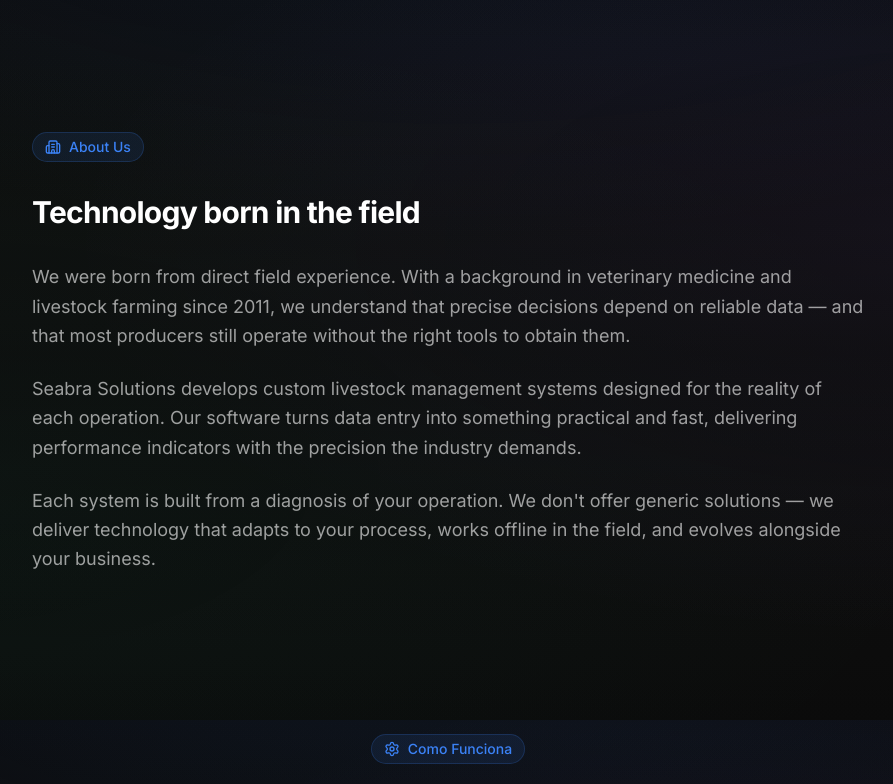
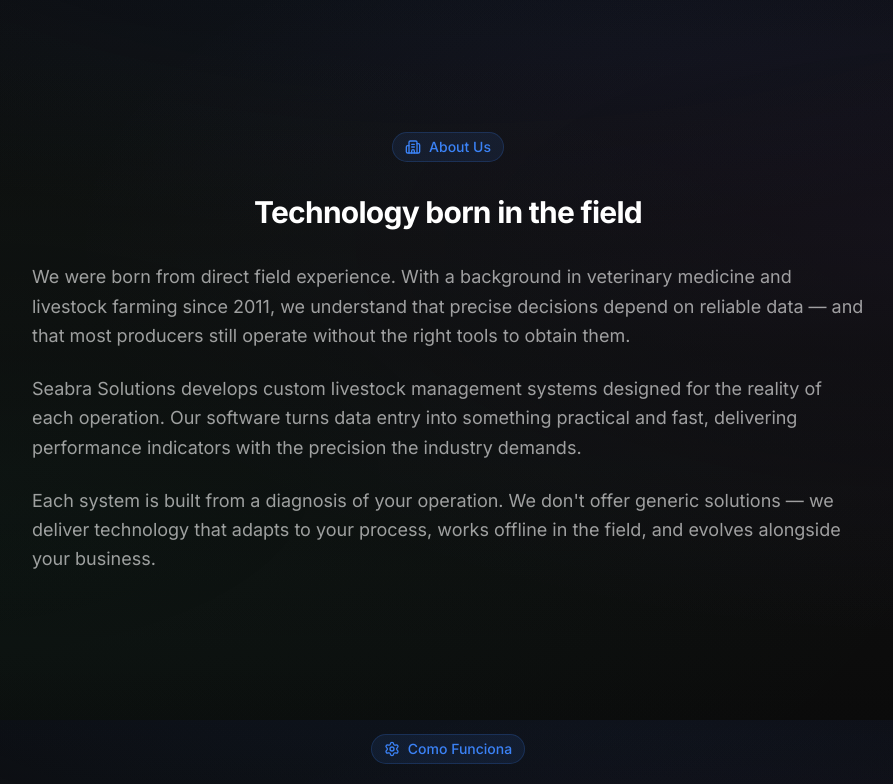
Before and after one commit to uniatrix/sistemas-seabra-web, a Next.js app: page /en in a window 1280 px wide. Shown: the part 1680-2464 px from the top of the page, without its empty margins (192-1085 px from the left). Built offline with nearby package versions, Linux system fonts and the light colour scheme.

Commit message:
Update AboutSection layout and footer contact information
- Centered the title in the AboutSection for improved aesthetics.
- Wrapped the badge in a flex container for better alignment.
- Updated WhatsApp contact number and link in the Footer component.

```diff
--- a/src/components/home/AboutSection.tsx
+++ b/src/components/home/AboutSection.tsx
@@ -14,13 +14,15 @@
       <div className="container-tight relative">
         <div className="space-y-8">
           {/* Badge */}
-          <div className="inline-flex items-center gap-2 px-3 py-1 rounded-full bg-primary/10 border border-primary/20">
-            <Building2 className="h-4 w-4 text-primary" />
-            <span className="text-sm font-medium text-primary">{t('badge')}</span>
+          <div className="flex justify-center">
+            <div className="inline-flex items-center gap-2 px-3 py-1 rounded-full bg-primary/10 border border-primary/20">
+              <Building2 className="h-4 w-4 text-primary" />
+              <span className="text-sm font-medium text-primary">{t('badge')}</span>
+            </div>
           </div>
 
           {/* Title */}
-          <h2 className="heading-2 text-white">
+          <h2 className="heading-2 text-white text-center">
             {t('title')}
           </h2>
 
--- a/src/components/layout/Footer.tsx
+++ b/src/components/layout/Footer.tsx
@@ -155,13 +155,13 @@
                 </li>
                 <li>
                   <a
-                    href="https://wa.me/5511999999999"
+                    href="https://wa.me/5521999366784"
                     target="_blank"
                     rel="noopener noreferrer"
                     className="flex items-start gap-3 text-sm text-white/50 hover:text-white transition-colors duration-200 group"
                   >
                     <Phone className="h-4 w-4 mt-0.5 shrink-0" />
-                    <span>+55 11 99999-9999</span>
+                    <span>+55 21 99936-6784</span>
                   </a>
                 </li>
                 <li>
--- a/src/lib/whatsapp.ts
+++ b/src/lib/whatsapp.ts
@@ -14,8 +14,7 @@
   utm?: UTMParams;
 }
 
-// Placeholder - update with actual WhatsApp number
-export const WHATSAPP_NUMBER = '5511999999999';
+export const WHATSAPP_NUMBER = '5521999366784';
 
 const messages: Record<Locale, { default: string; segment: string }> = {
   pt: {
```
